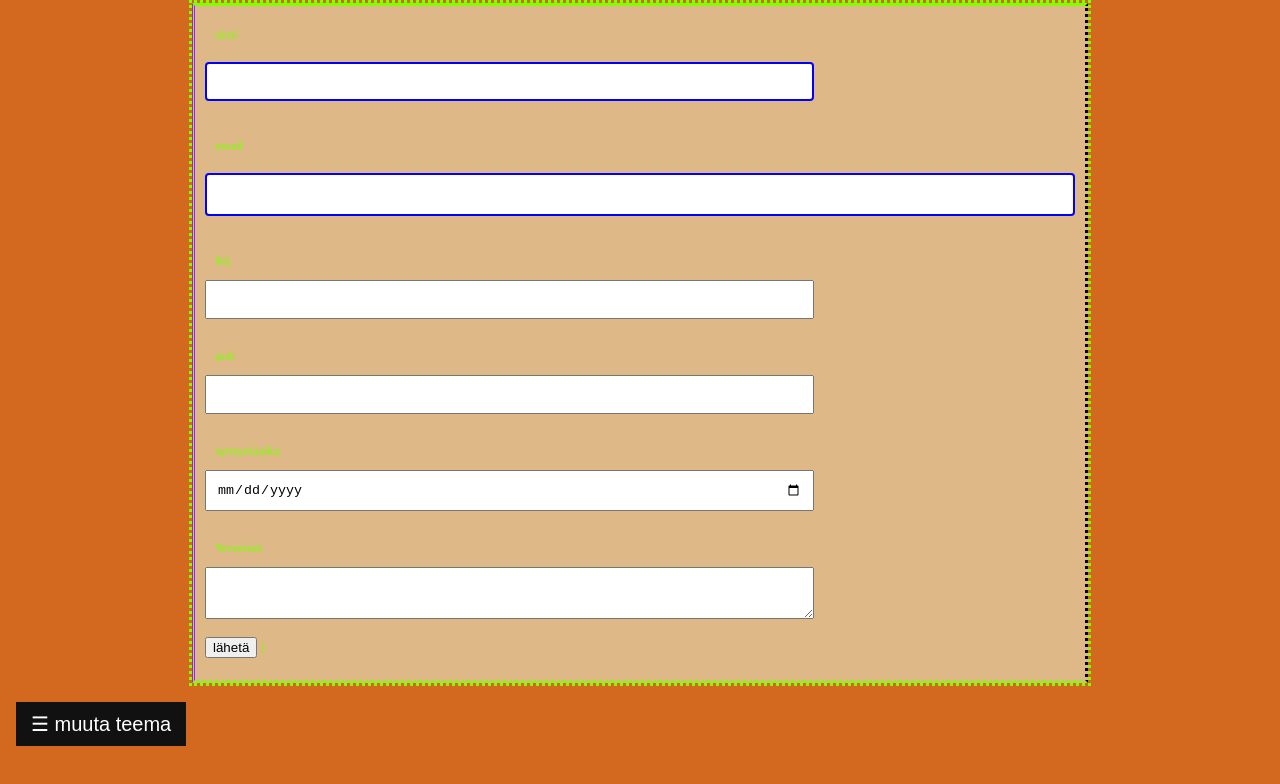
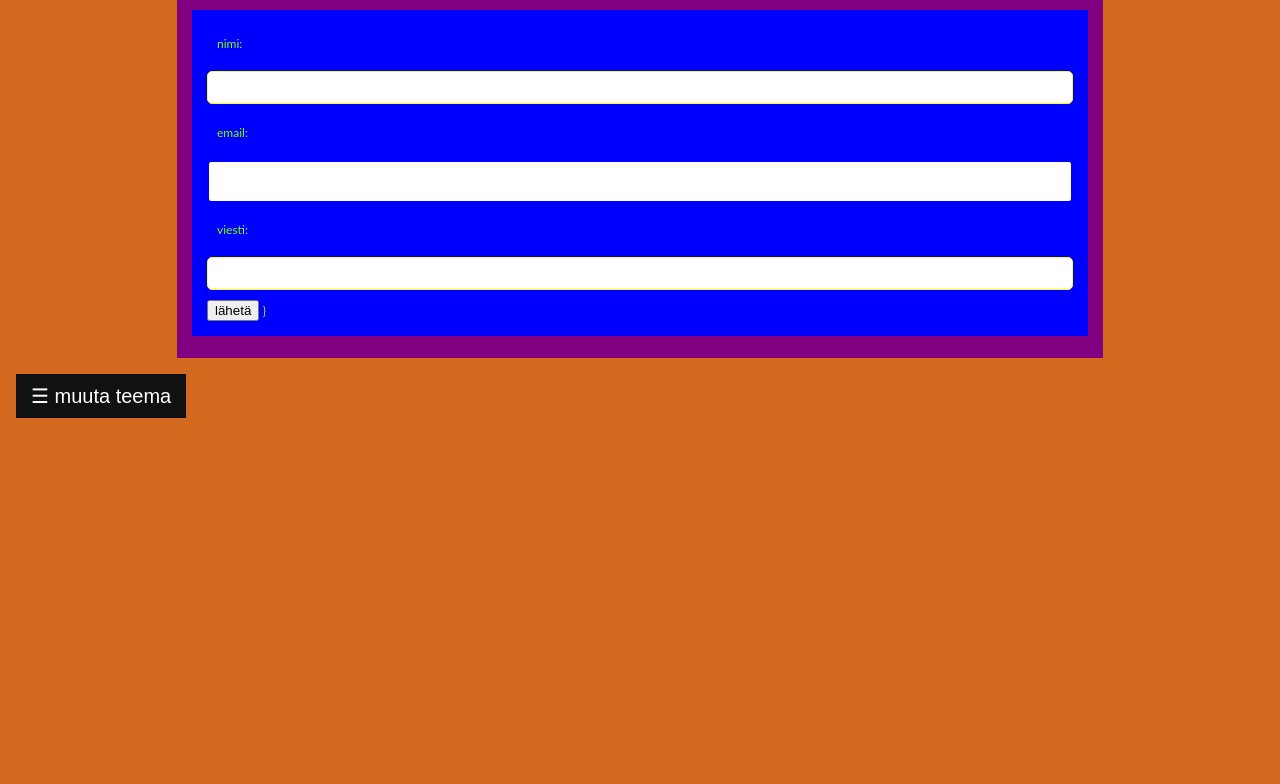
Before and after one commit to Severikerkka/portfolio, a plain HTML site: page lomake.html in a window 1280 px wide. Drawn offline with Linux system fonts and the light colour scheme.

Commit message:
20201214

```diff
--- a/lomake.html
+++ b/lomake.html
@@ -2,25 +2,21 @@
        <link rel="stylesheet" type="text/css"
         href="css/style.css">
 
-           <div class="alue1">
-         <div class="sisalto1">
-    <form action="ty.html" method="post">
-    <label>nimi</label>
-    <input type="text" nimi="nimi" required>
-    <span class="highlight"></span>
-    <span class="bar"></span>
-    <br><br>
-    <label>email</label>
-    <input type="email" email="sähköposti" required> <br><br>
-    <label>ikä</label>
-    <input type="number"> <br><br>
-     <label>puh</label>
-    <input type="number"> <br><br>
-    <label>syntymäaika</label>
-    <input type="date"> <br><br>
-     <label>Terveiset</label>
-    <textarea></textarea><br><br>
-<input type="submit" id="btnSubmit" name="btnSubmit" value="lähetä"/>
+        <div class="lomake-alue">
+        <form id="opiskelija-lomake" action="ty.html" method="post">
+          <div>
+            <label>nimi:</label>
+            <input type="text" id="nimi" required>
+          </div>
+            <div>
+            <label>email:</label>
+            <input type="email" id="email" required>
+          </div>
+             <div>
+            <label>viesti:</label>
+            <input type="text" id="viesti" required>
+          </div>
+<input type="submit" class="lahetanappi" name="btnSubmit" value="lähetä"/>
 
 }
 </div>
```
Also changed, not shown: ar.html (+16 -18 lines), fr.html (+16 -18 lines), index.html (+0 -1 lines), or.html (+16 -15 lines), portfolio.html (+2 -2 lines).
